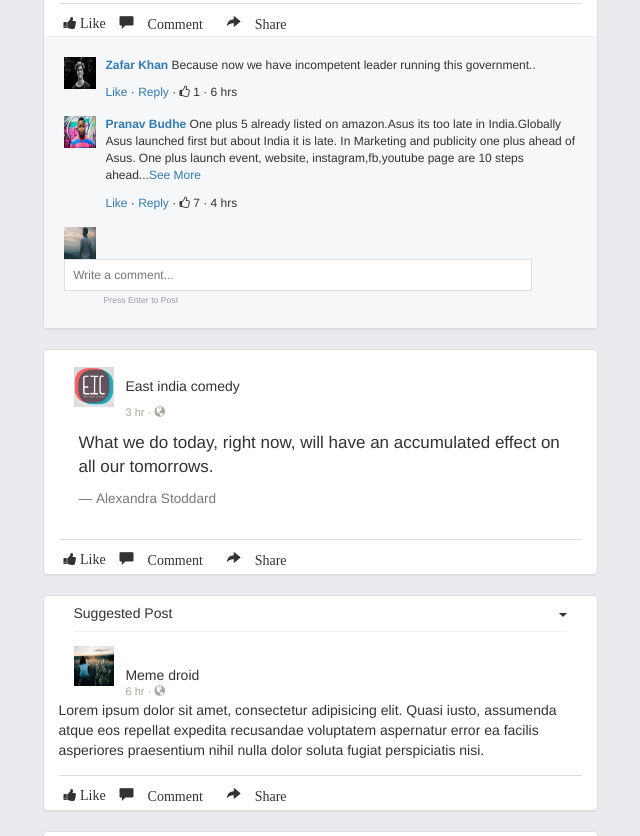
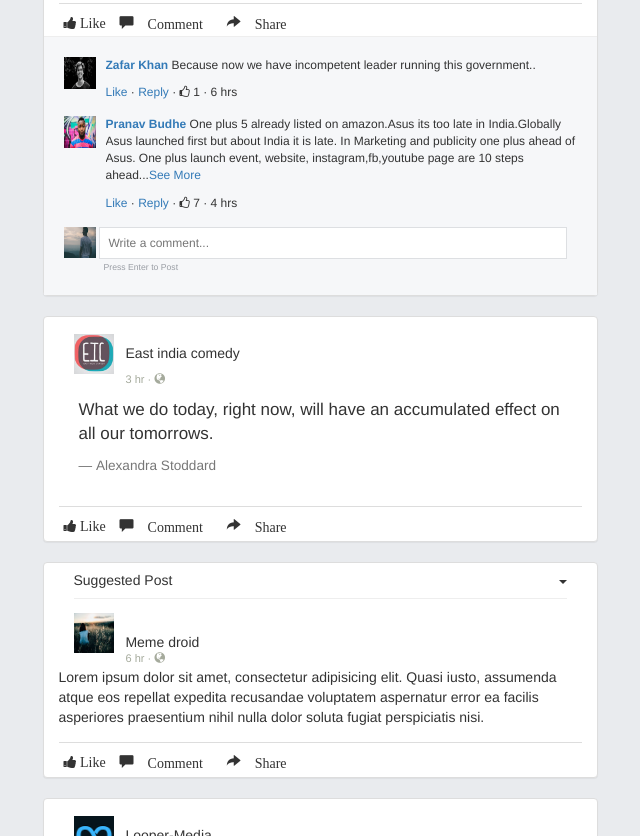
Before and after one commit to Aakashgautam41/Acadview-projects, a plain HTML site: page docs/index.html in a window 1280 px wide. Shown: the part 879-1715 px from the top of the page, without its empty margins (235-875 px from the left). Drawn offline with nearby package versions, Linux system fonts and the light colour scheme.

Commit message:
couple of changes are done

```diff
--- a/docs/CSS/Fb-front.css
+++ b/docs/CSS/Fb-front.css
@@ -370,12 +370,15 @@
     width:468px;
     height: 32px;
     border: 1px solid #dddfe2;
+    margin-right: -2px;
+    margin-bottom: -2px;
 
 
 }
 
 .cmt-img{
    display: inline;
+    margin-top: -3px;
 }
 .img-size{
     height: 32px;
```
Also changed, not shown: docs/index.html (+2 -4 lines), docs/Images/friend list.png, docs/Images/on this day icon.png.
